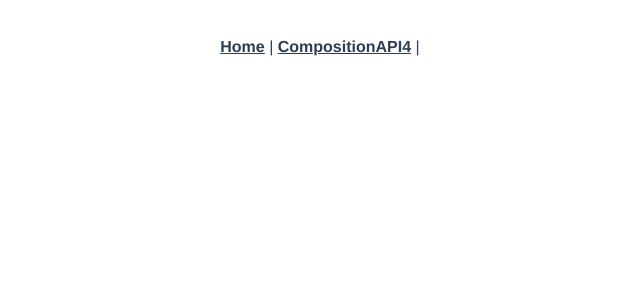
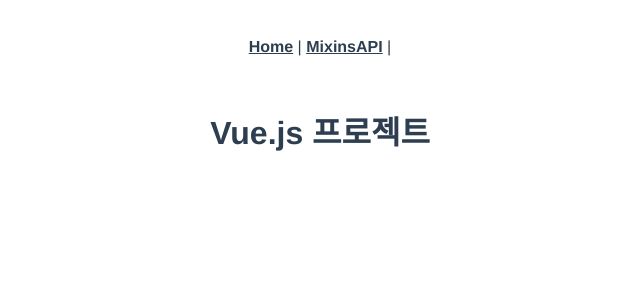
Before and after one commit to Jason-web1988/vue-project, a Vue app: page /compositionAPIProvide in a window 1280 px wide. Shown: the top 300 px of the page, without its empty margins (320-960 px from the left). Built offline with nearby package versions, Linux system fonts and the light colour scheme.

Commit message:
2022-12-15 18:25

```diff
--- a/src/App.vue
+++ b/src/App.vue
@@ -38,7 +38,9 @@
     <!-- <router-link to="/compositionAPI">CompositionAPI</router-link> | -->
     <!-- <router-link to="/compositionAPI2">CompositionAPI2</router-link> | -->
     <!-- <router-link to="/compositionAPI3">CompositionAPI3</router-link> | -->
-    <router-link to="/compositionAPI4">CompositionAPI4</router-link> |
+    <!-- <router-link to="/compositionAPI4">CompositionAPI4</router-link> | -->
+    <!-- <router-link to="/compositionAPIProvide">CompositionAPIProvide</router-link> | -->
+    <router-link to="/mixinsapi">MixinsAPI</router-link> |
   </nav>
   <router-view/>
 </template>
--- /dev/null
+++ b/src/api.js
@@ -0,0 +1,15 @@
+import axios from 'axios';
+
+export default{
+    methods : {
+        async $callAPI(url, method, data){
+            return (await axios({
+                method : method,
+                url,
+                data
+            }).catch(e => {
+                console.log(e)
+             })).data;
+        }
+    }
+}
--- a/src/mixins.js
+++ b/src/mixins.js
@@ -9,8 +9,7 @@ export default {
                 data
             }).catch(e =>{
                 console.log(e);
-            })
-            ).data;
+            })).data;
         }
     }
 }
--- a/src/router/index.js
+++ b/src/router/index.js
@@ -41,6 +41,8 @@ import CompositionAPI from '../views/CompositionAPI.vue'
 import CompositionAPI2 from '../views/CompositionAPI2.vue'
 import CompositionAPI3 from '../views/CompositionAPI3.vue'
 import CompositionAPI4 from '../views/CompositionAPI4.vue'
+import CompositionAPIProvide from '../views/CompositionAPIProvide.vue'
+import MixinsAPI from '../views/MixinsAPI.vue'
 
 const routes = [
 {
@@ -244,7 +246,18 @@ const routes = [
   path : '/compositionAPI4',
   name : CompositionAPI4,
   component : CompositionAPI4
+},
+{
+  path : '/compositionAPIProvide',
+  name : CompositionAPIProvide,
+  component : CompositionAPIProvide
+},
+{
+  path : '/mixinsapi',
+  name : MixinsAPI,
+  component : MixinsAPI
 }
+
 
 ]
 
--- /dev/null
+++ b/src/views/CompositionAPIInject.vue
@@ -0,0 +1,19 @@
+<template>
+    <div>
+        <h1>{{title}}</h1>
+    </div>
+</template>
+<script>
+import {inject} from 'vue';     //inject 추가
+export default {
+    setup(){
+        const title = inject('title');
+        //inject를 사용해서 provide에서 정의한 키(key)로 데이터를 전달받음
+        return {title}
+    }
+}
+</script>
+
+<style>
+
+</style>
--- /dev/null
+++ b/src/views/CompositionAPIProvide.vue
@@ -0,0 +1,22 @@
+<template>
+  <div>
+    <CompositionAPIInject />
+  </div>
+</template>
+<script>
+import {provide} from 'vue'     //provide 추가
+import CompositionAPIInject from './CompositionAPIInject.vue';
+export default {
+    components : {
+        CompositionAPIInject
+    },
+    setup(){
+        provide('title', 'Vue.js 프로젝트');
+        //provide 함수를 통해서 전달한 키(key), 값(value) 설정
+    }
+}
+</script>
+
+<style>
+
+</style>
--- /dev/null
+++ b/src/views/MixinsAPI.vue
@@ -0,0 +1,19 @@
+<template>
+    <div>
+    </div>
+</template>
+<script>
+import ApiMixinAPI from '../api.js'
+export default {
+    mixins : [ApiMixinAPI], //사용할 믹스인 파일을 배열로 등록
+    data(){
+        return{
+            producList:[]
+        };
+    },
+    async mounted(){
+        this.producList = await this.$callAPI("https://c61e8e33-4c03-466d-8c98-962c2128292c.mock.pstmn.io/list", "get");
+        console.log(this.producList);
+    }
+}
+</script>
```
